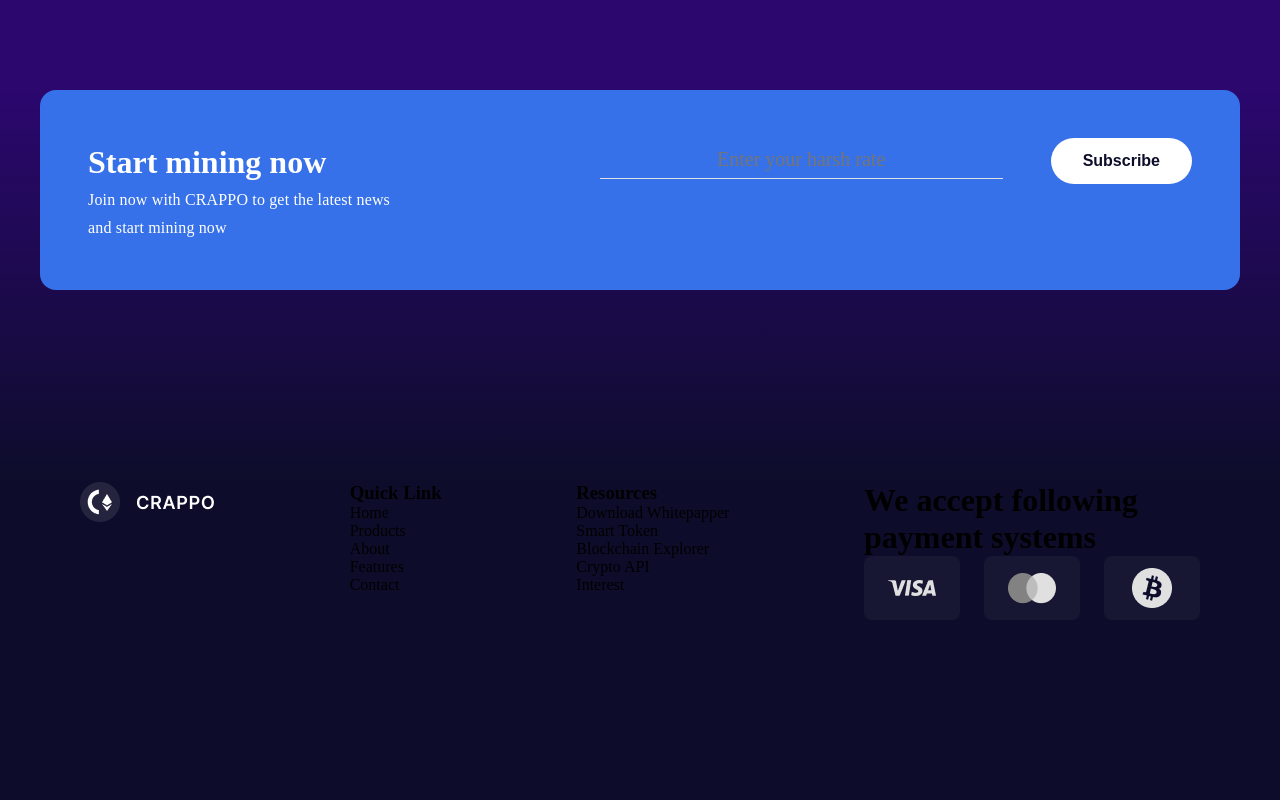
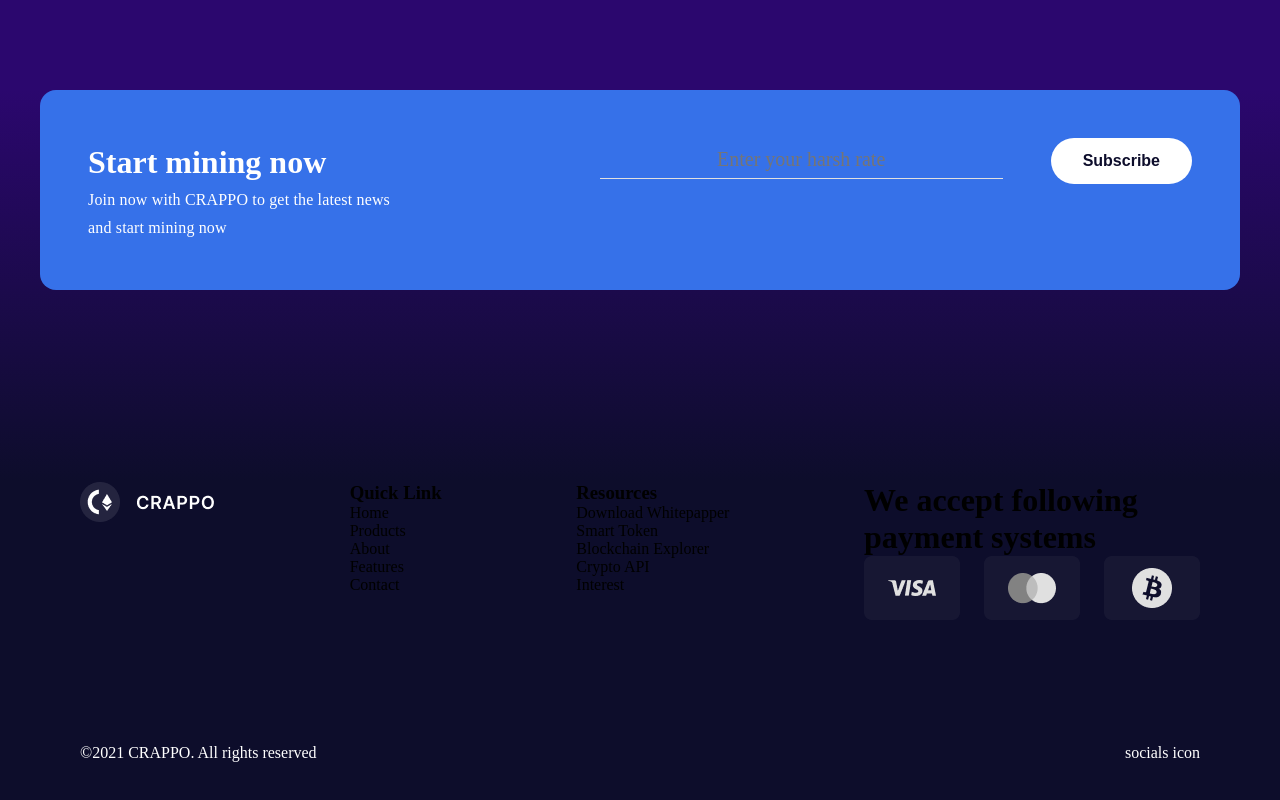
Before and after one commit to olatunde1/Crappo, a React (Create React App) app: page / in a window 1280 px wide. Shown: the part 5043-5843 px from the top of the page. Before the commit the page ends 5667 px from the top, so only its background shows below. Built offline with nearby package versions, Linux system fonts and the light colour scheme.

Commit message:
update on footer

```diff
--- a/src/Components/Hero.js
+++ b/src/Components/Hero.js
@@ -194,6 +194,10 @@ const Hero = () => {
                         <img src={paymentCards} alt='paymentCards' />
                     </div>
                 </div>
+                <div className='bottomFooter'>
+                    <p>©2021 CRAPPO. All rights reserved</p>
+                    <p>socials icon</p>
+                </div>
             </footer>
         </Row>
 
--- a/src/Components/HeroStyle.css
+++ b/src/Components/HeroStyle.css
@@ -675,11 +675,18 @@ footer{
 
 .subFooter{
     padding: 0 5rem;
-    margin:0 auto;
     display: flex;
     justify-content: space-between;
 }
 
+.bottomFooter{
+    display: flex;
+    justify-content: space-between;
+    padding: 0 5rem;
+    color: #FFFFFF;
+    margin-top: 120px;
+    margin-bottom: 80px;
+}
 /*
 .hero .container{
     max-width: 1240px;
```
